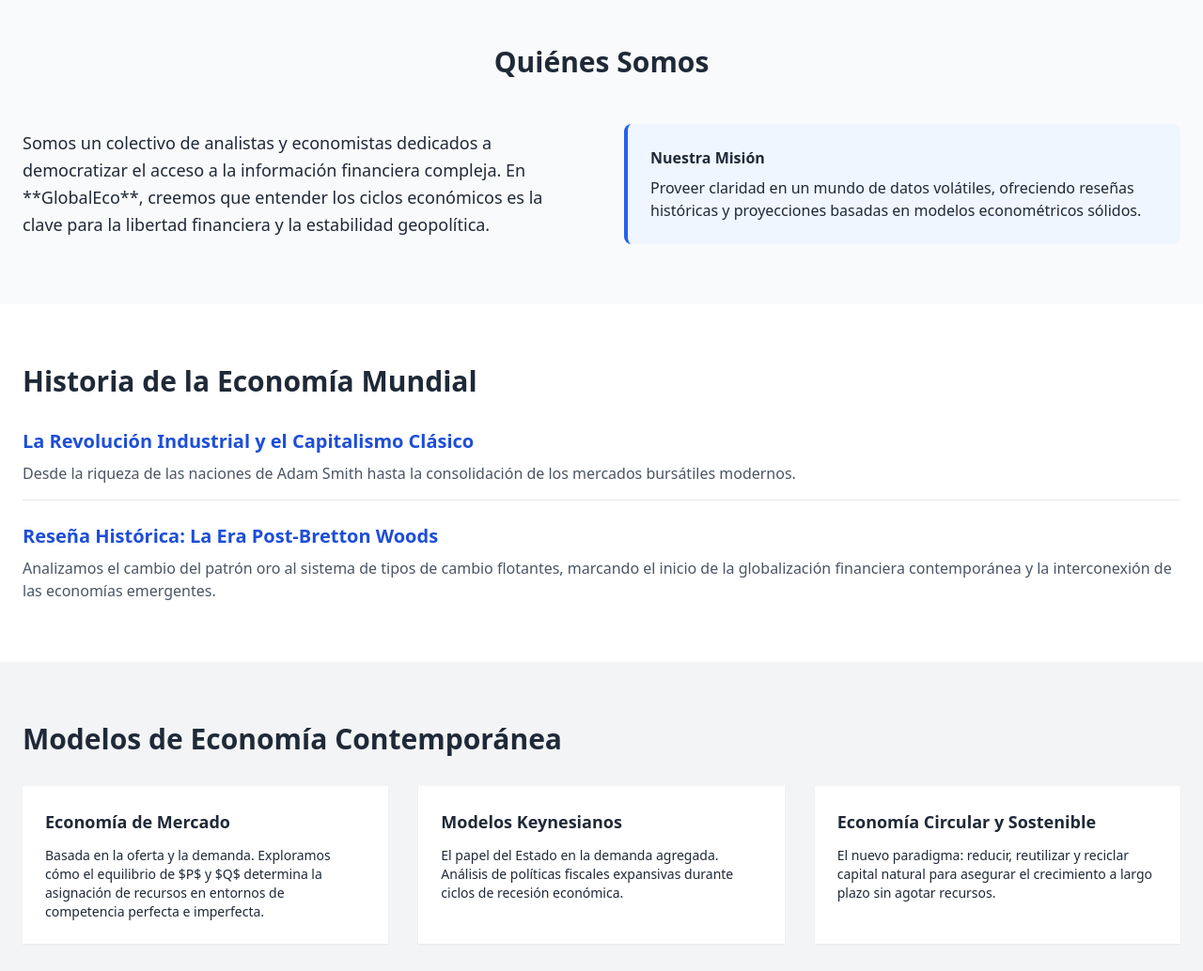
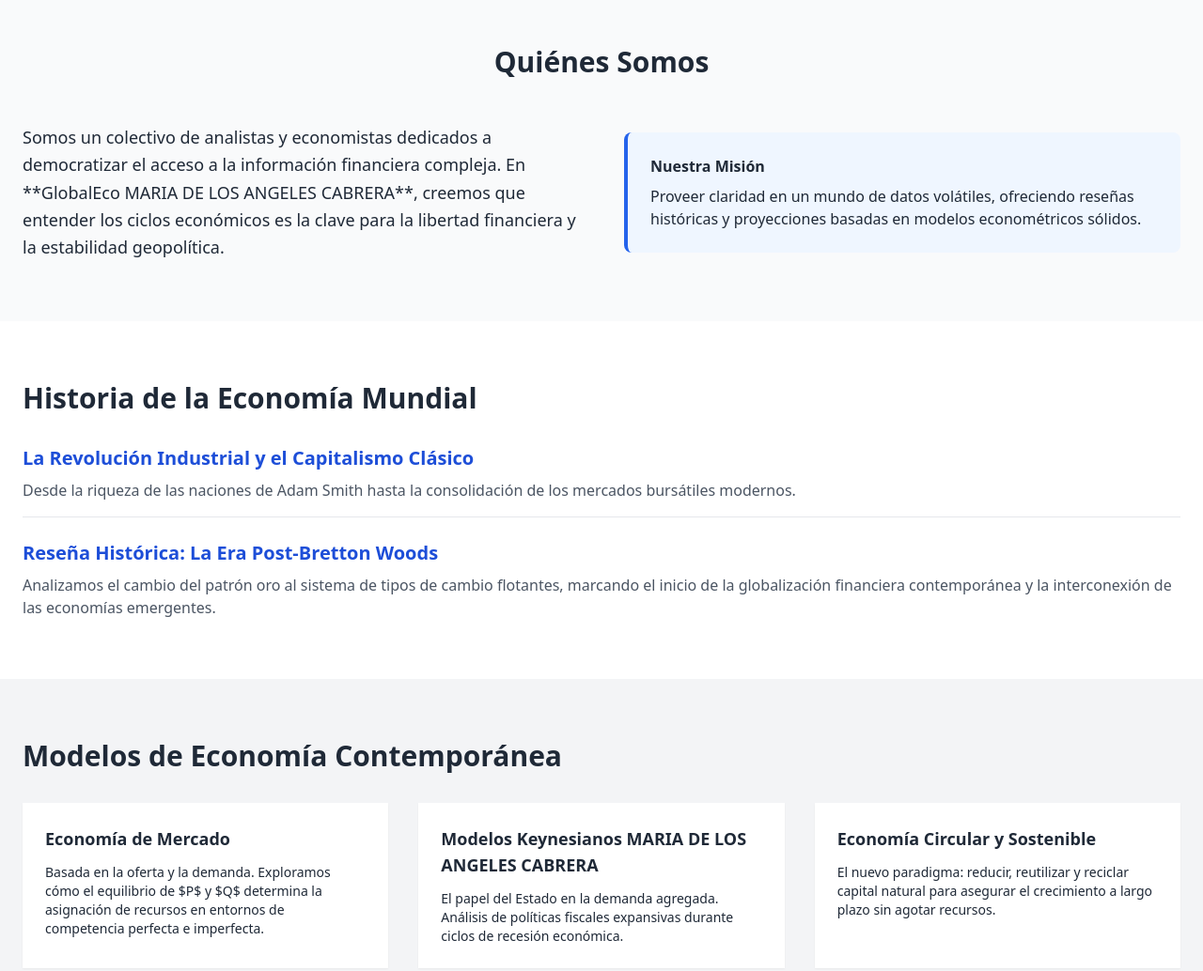
Before and after one commit to gasss1953-create/atlas-economico, a plain HTML site: page index.html in a window 1280 px wide. Shown: the part 680-1714 px from the top of the page at 94% size. Drawn offline with nearby package versions, Linux system fonts and the light colour scheme.

Commit message:
Update index.html

```diff
--- a/index.html
+++ b/index.html
@@ -42,7 +42,7 @@
         <h2 class="text-3xl font-bold text-center mb-12">Quiénes Somos</h2>
         <div class="grid md:grid-cols-2 gap-12 items-center">
             <p class="text-lg leading-relaxed">
-                Somos un colectivo de analistas y economistas dedicados a democratizar el acceso a la información financiera compleja. En **GlobalEco**, creemos que entender los ciclos económicos es la clave para la libertad financiera y la estabilidad geopolítica.
+                Somos un colectivo de analistas y economistas dedicados a democratizar el acceso a la información financiera compleja. En **GlobalEco MARIA DE LOS ANGELES CABRERA**, creemos que entender los ciclos económicos es la clave para la libertad financiera y la estabilidad geopolítica.
             </p>
             <div class="bg-blue-50 p-6 rounded-lg border-l-4 border-blue-600">
                 <h3 class="font-bold mb-2">Nuestra Misión</h3>
@@ -76,7 +76,7 @@
                     <p class="text-sm">Basada en la oferta y la demanda. Exploramos cómo el equilibrio de $P$ y $Q$ determina la asignación de recursos en entornos de competencia perfecta e imperfecta.</p>
                 </div>
                 <div class="bg-white p-6 shadow-sm">
-                    <h4 class="font-bold text-lg mb-3">Modelos Keynesianos</h4>
+                    <h4 class="font-bold text-lg mb-3">Modelos Keynesianos MARIA DE LOS ANGELES CABRERA</h4>
                     <p class="text-sm">El papel del Estado en la demanda agregada. Análisis de políticas fiscales expansivas durante ciclos de recesión económica.</p>
                 </div>
                 <div class="bg-white p-6 shadow-sm">
```
